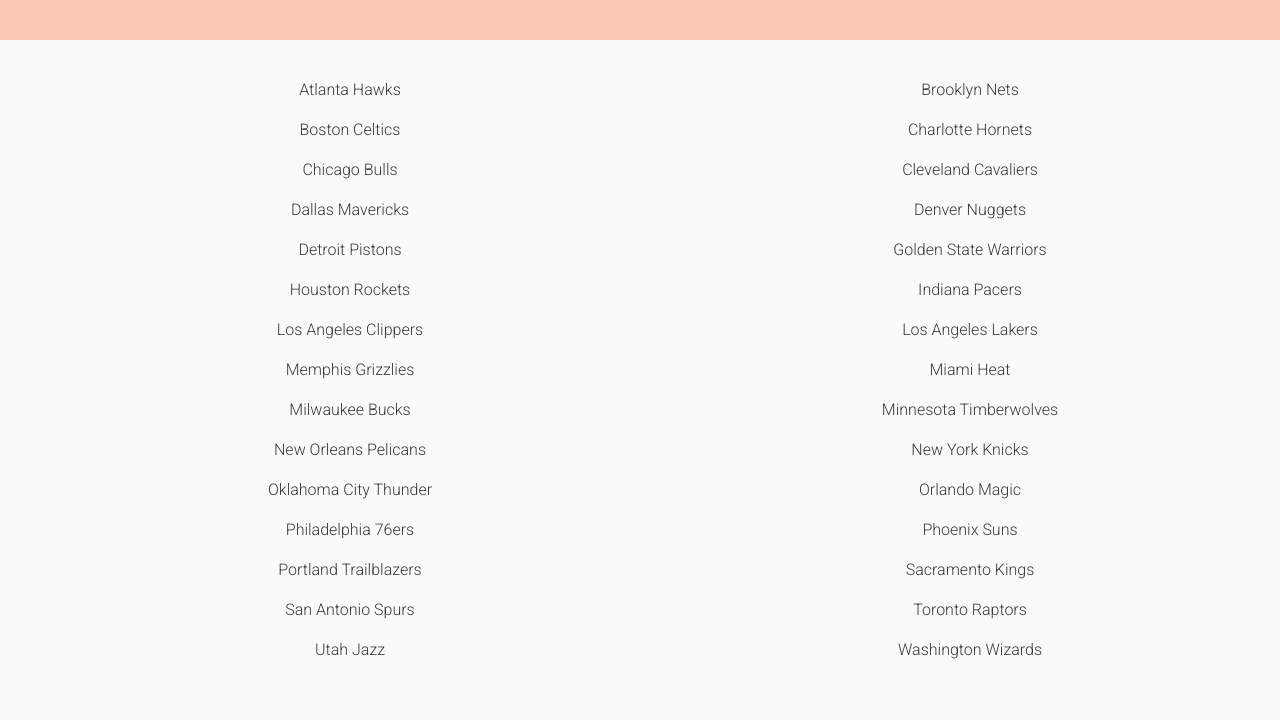
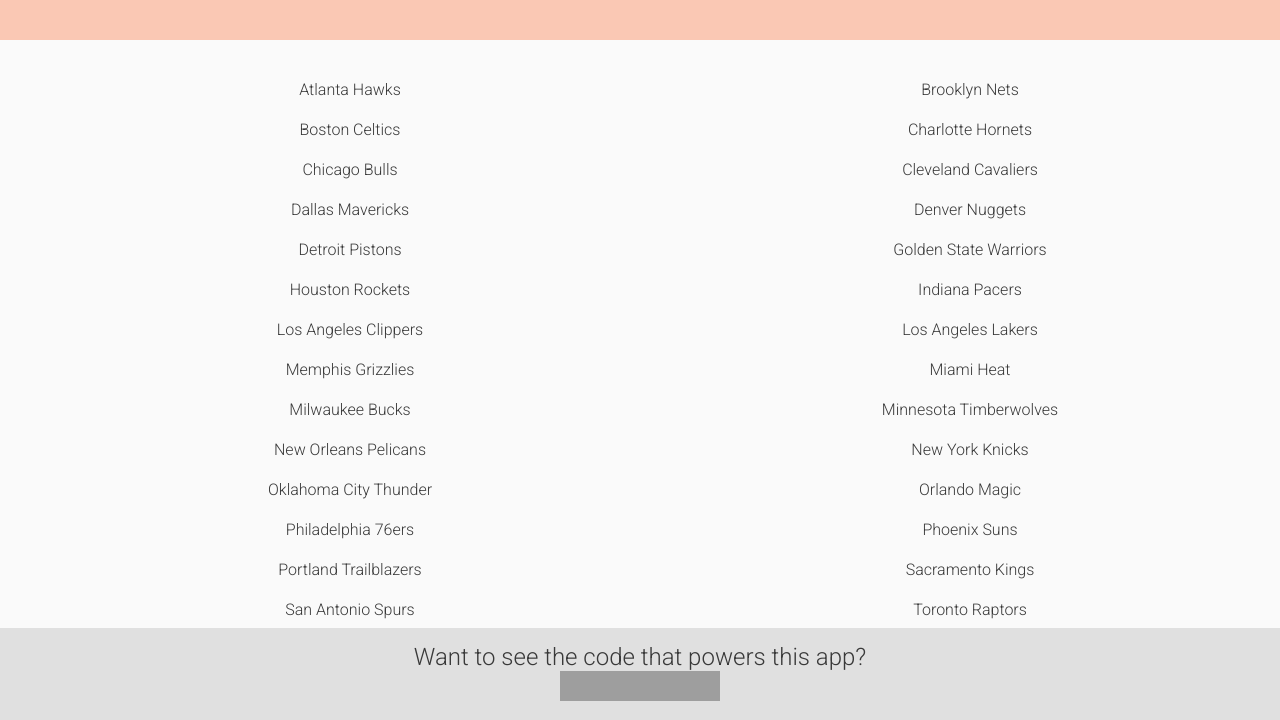
Before and after one commit to jbkuczma/NBAshotchart, a plain HTML site: page template/index.html in a window 1280 px wide. Shown: the part 80-800 px from the top of the page. Drawn offline with Linux system fonts and the light colour scheme; files that its build step writes are made by us from their sources; grey boxes are pictures that could not be loaded; files whose address does not match are found by name.

Commit message:
added footer

```diff
--- a/static/main.css
+++ b/static/main.css
@@ -123,3 +123,12 @@ html, body {
   	max-height: 100%;
   	max-width: 100%;
 }
+
+.footerContent {
+	position: absolute;
+  	right: 0;
+  	bottom: 0;
+  	left: 0;
+	padding: 15px;
+	background-color: #E0E0E0;
+}
--- a/template/index.html
+++ b/template/index.html
@@ -15,6 +15,12 @@
 		<div class="teamList center">
 			<ul id="teams"> </ul>
 		</div>
+		<footer class="center">
+			<div class="footerContent">
+				<h2> Want to see the code that powers this app? </h2>
+				<iframe src="https://ghbtns.com/github-btn.html?user=jbkuczma&repo=NBAshotchart&type=star&count=true&size=large" frameborder="0" scrolling="0" width="160px" height="30px"></iframe>
+			</div>
+		</footer>
 		<script type="text/javascript" src="static/main.js"></script>
 	</body>
 </html>
```
